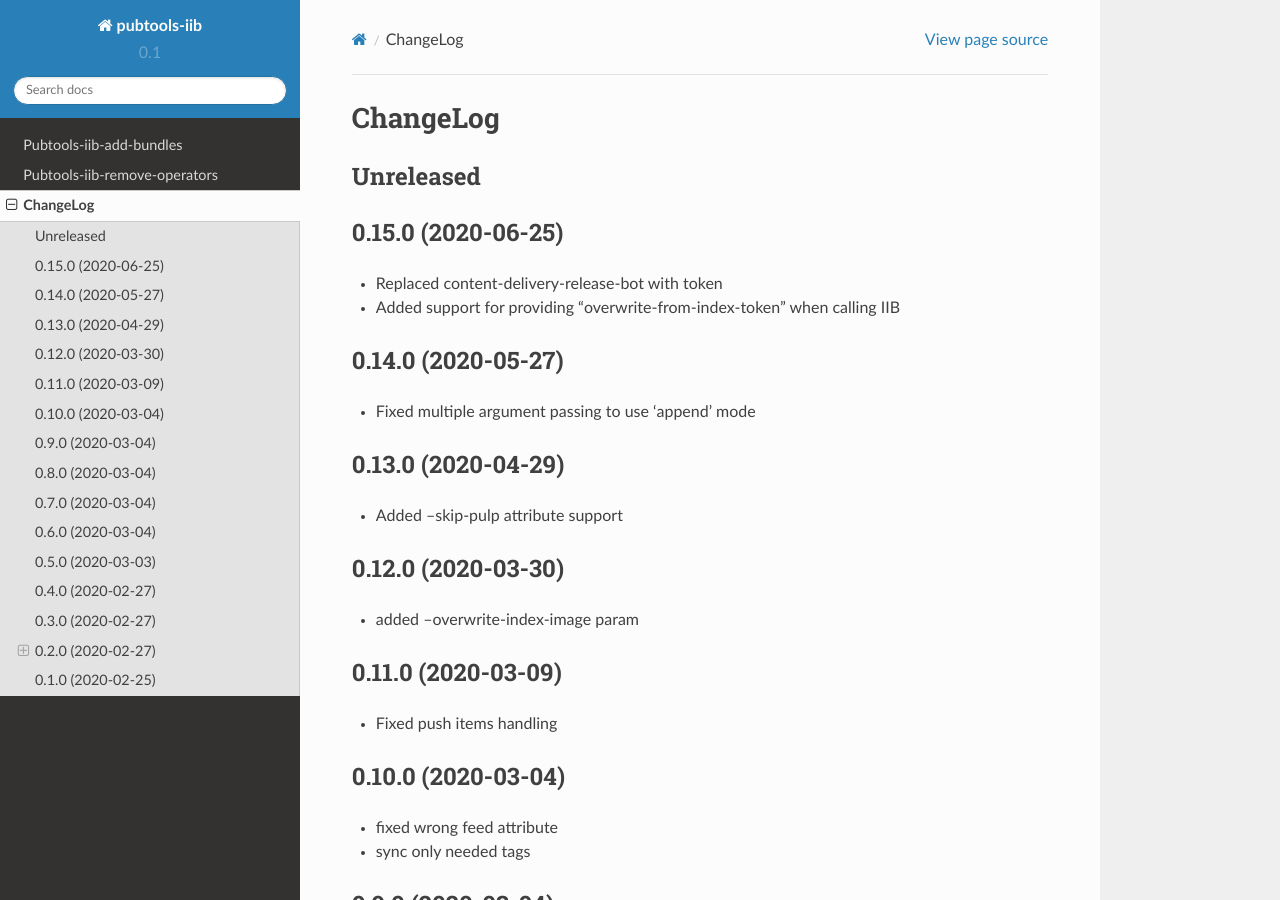
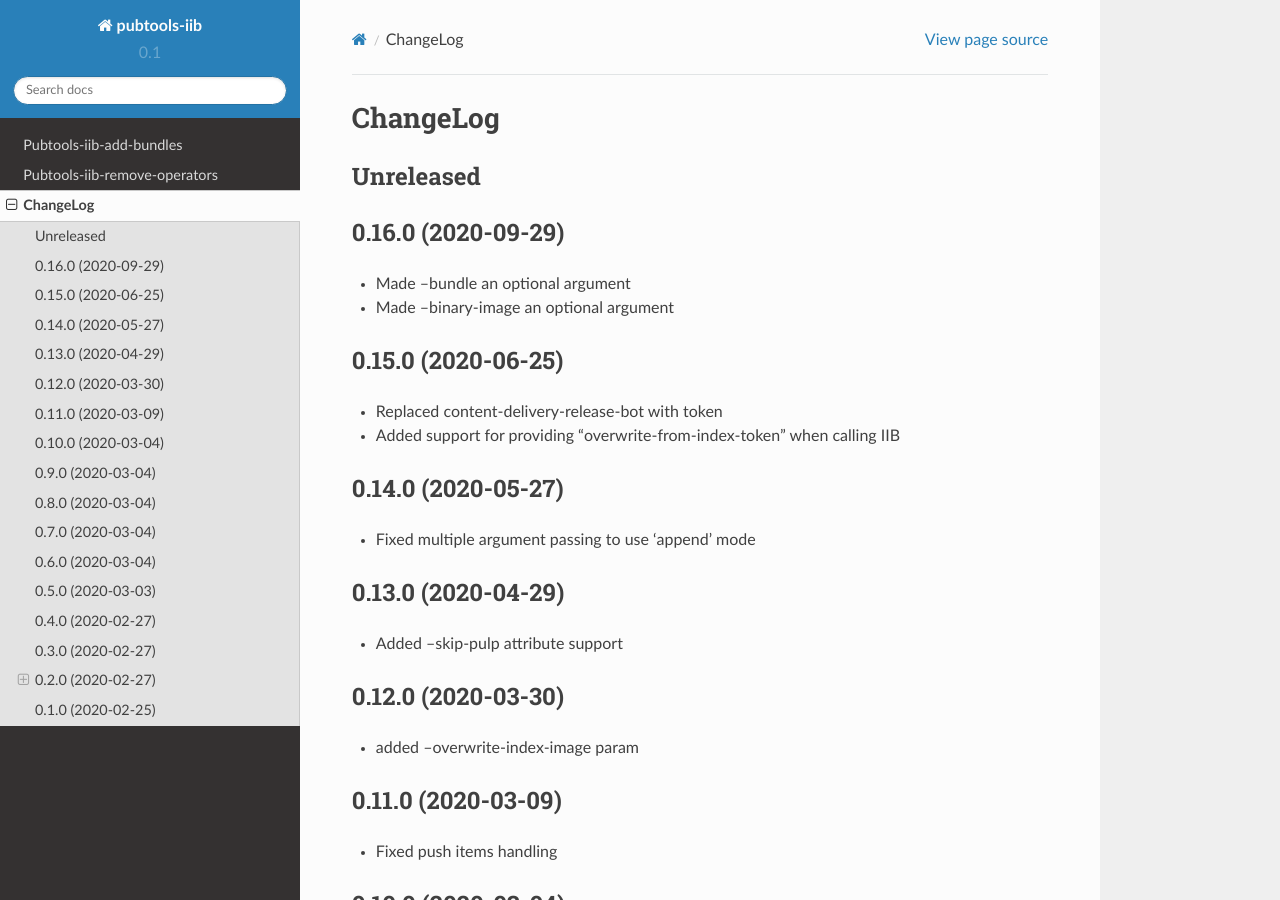
Before and after one commit to release-engineering/pubtools-iib, a Sphinx documentation site: the page built from docs/source/CHANGELOG.rst, in a window 1280 px wide and 900 px high. Built offline with Sphinx 7.4.7 and the Read the Docs theme 2.0.0, drawn with Linux system fonts in a browser that asks for light colours.

Commit message:
v0.16.0 changelog

```diff
--- a/docs/source/CHANGELOG.rst
+++ b/docs/source/CHANGELOG.rst
@@ -3,6 +3,11 @@ ChangeLog
 
 Unreleased
 -----------
+
+0.16.0 (2020-09-29)
+-------------------
+* Made --bundle an optional argument
+* Made --binary-image an optional argument
 
 0.15.0 (2020-06-25)
 -------------------
--- a/setup.py
+++ b/setup.py
@@ -66,7 +66,7 @@ if os.environ.get("READTHEDOCS", None):
 
 setup(
     name="pubtools-iib",
-    version="0.15.0",
+    version="0.16.0",
     description="Pubtools-iib",
     long_description=long_description,
     author="Jindrich Luza",
```
